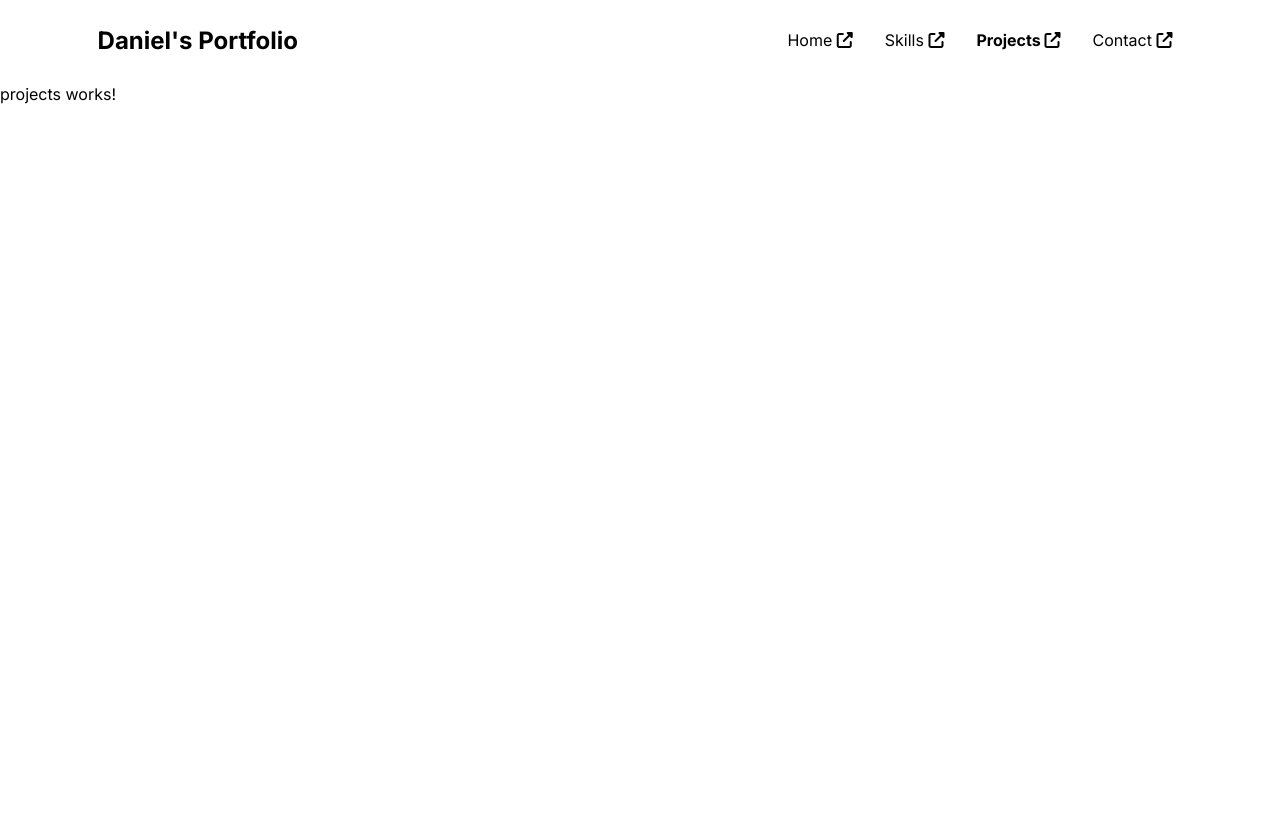
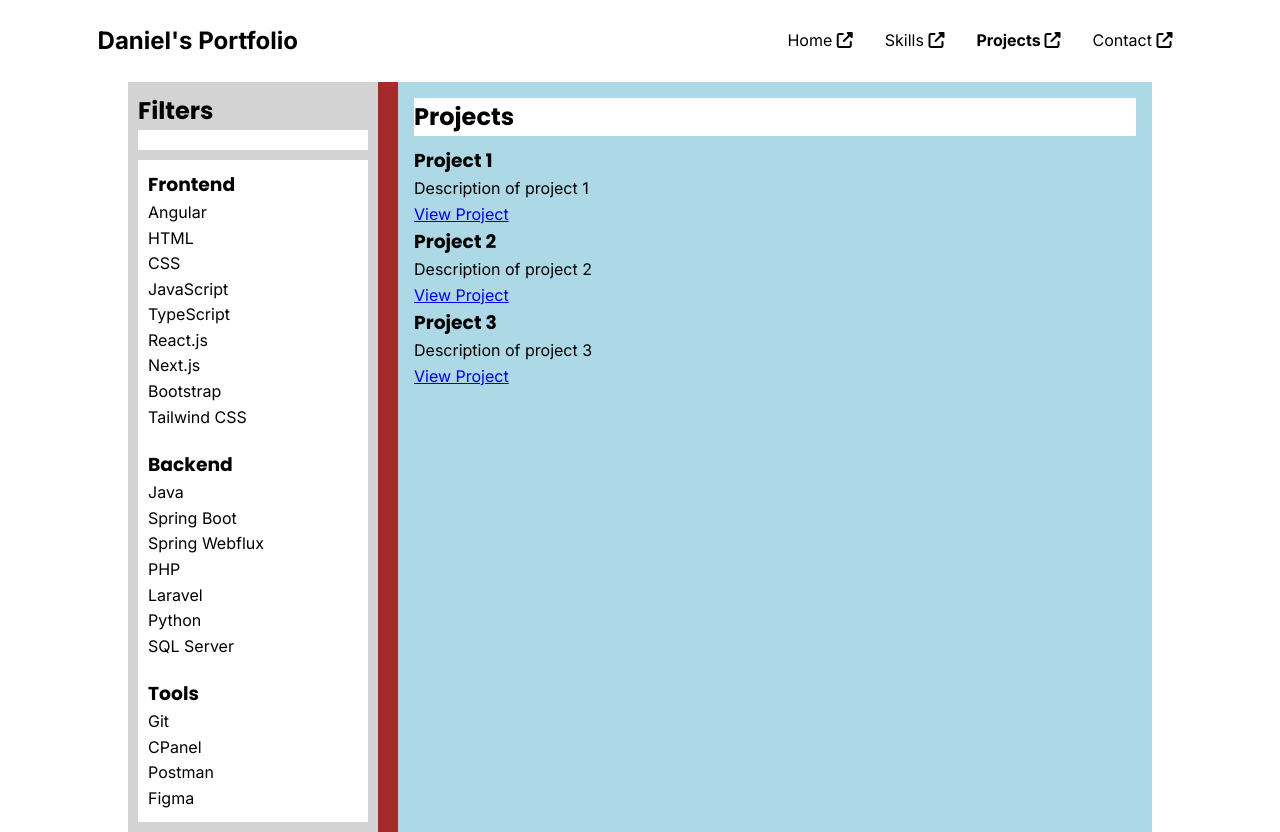
Before and after one commit to Daniee19/Portfolio, an Angular app: page /projects in a window 1280 px wide. Before the commit the page ends 800 px from the top, so only its background shows below. Built offline with nearby package versions, Linux system fonts and the light colour scheme.

Commit message:
feat(project): avanzar la sección del filtro con filter en la selección de las tecnologías

```diff
--- a/src/app/features/home/home.component.css
+++ b/src/app/features/home/home.component.css
@@ -143,7 +143,7 @@
         margin: auto;
     }
     .home-container {
-        padding: 100px;
+        padding: 100px 20px;
     }
     .home-hero{
         display:flex;
--- a/src/app/features/projects/projects.component.css
+++ b/src/app/features/projects/projects.component.css
@@ -0,0 +1,91 @@
+.projects-container {
+    display: flex;
+    width: 100%;
+    gap: 20px;
+    background-color: brown;
+    position: relative;
+    margin: auto;
+}
+
+.filtros-section {
+    background-color: lightgray;
+    padding: 10px;
+    width: 80%;
+    position: absolute;
+}
+
+.filtros-disponibles>ul {
+    list-style-type: none;
+    padding: 0;
+    margin: 0;
+}
+
+.projects-section {
+    background-color: lightblue;
+    width: 100%;
+    padding: 1rem;
+
+}
+
+.filtros-seleccionados {
+    background-color: white;
+    padding: 10px;
+    margin-bottom: 10px;
+}
+
+.item-seleccionado {
+    background-color: lightgreen;
+    padding: 5px;
+    margin: 5px 0px;
+    cursor: pointer;
+}
+
+.filtros-disponibles {
+    background-color: white;
+    padding: 10px;
+}
+
+.filtros-section {
+    display: none;
+}
+
+.filtros-section.active {
+    display: block;
+
+
+}
+
+.projects-intro {
+    display: flex;
+    justify-content: space-between;
+    align-items: center;
+    margin-bottom: 10px;
+    background-color: white;
+}
+
+@media (min-width: 768px) {
+    .projects-container {
+        flex-direction: row;
+    }
+
+    .filtros-section {
+        display: block;
+        width: 250px;
+        position: relative;
+    }
+
+    .projects-section {
+        flex: 1;
+    }
+
+    .arrow-icon {
+        display: none;
+    }
+}
+
+@media (min-width: 1024px) {
+    .projects-container {
+        width: 80%;
+    }
+
+}
--- a/src/app/features/projects/projects.component.html
+++ b/src/app/features/projects/projects.component.html
@@ -1 +1,64 @@
-<p>projects works!</p>
+<div class="projects-container">
+
+    <section class="filtros-section" [class.active]="defecto === true">
+        <h2>Filters</h2>
+
+        <div class="filtros-seleccionados" id="filtros_seleccionados">
+            <!-- <div class="item-seleccionado">
+                Angular
+            </div> -->
+        </div>
+
+
+        <div class="filtros-disponibles">
+            <h3>Frontend</h3>
+            <ul>
+                <li *ngFor="let filter of filters.frontend">
+                    <div class="filter-item" (click)="selectFilter(filter.name)">
+                        {{ filter.name }}
+                    </div>
+                </li>
+            </ul>
+        </div>
+
+        <div class="filtros-disponibles">
+            <h3>Backend</h3>
+            <ul>
+                <li *ngFor="let filter of filters.backend">
+                    <div class="filter-item" (click)="selectFilter(filter.name)">
+                        {{ filter.name }}
+                    </div>
+                </li>
+            </ul>
+        </div>
+
+        <div class="filtros-disponibles">
+            <h3>Tools</h3>
+            <ul>
+                <li *ngFor="let filter of filters.tools">
+                    <div class="filter-item" (click)="selectFilter(filter.name)">
+                        {{ filter.name }}
+                    </div>
+                </li>
+            </ul>
+        </div>
+    </section>
+
+    <section class="projects-section">
+        <div class="projects-intro">
+            <h2>Projects</h2>
+            <a class="arrow-icon" (click)="setBurger()">
+                <i class="fa-solid fa-angles-right fa-xl"></i>
+            </a>
+        </div>
+        <div class="only-projects">
+            <div class="project-list">
+                <div class="project-item" *ngFor="let project of projects">
+                    <h3>{{ project.name }}</h3>
+                    <p>{{ project.description }}</p>
+                    <a [href]="project.link" target="_blank">View Project</a>
+                </div>
+            </div>
+        </div>
+    </section>
+</div>
--- a/src/app/features/projects/projects.component.ts
+++ b/src/app/features/projects/projects.component.ts
@@ -1,12 +1,42 @@
 import { Component } from '@angular/core';
-
+import { CommonModule } from '@angular/common';
+import { SKILLS } from '../skills/skills.data';
 @Component({
   selector: 'app-projects',
   standalone: true,
-  imports: [],
+  imports: [CommonModule],
   templateUrl: './projects.component.html',
   styleUrl: './projects.component.css'
 })
 export class ProjectsComponent {
 
+  defecto = true;
+
+  setBurger() {
+    this.defecto = !this.defecto;
+  }
+
+  filters = SKILLS;
+  projects = [
+    { name: 'Project 1', description: 'Description of project 1', link: '#' },
+    { name: 'Project 2', description: 'Description of project 2', link: '#' },
+    { name: 'Project 3', description: 'Description of project 3', link: '#' }
+  ];
+
+  selectFilter(filter: string) {
+
+    /*Con esto removemos los lenguajes/frameworks seleccionados*/
+    this.filters.frontend = this.filters.frontend.filter(skill => skill.name !== filter);
+    const elementoSeleccionado = document.createElement("div");
+    elementoSeleccionado.innerText = filter;
+
+    document.getElementById("filtros_seleccionados")?.appendChild(elementoSeleccionado);
+
+    this.filters.backend = this.filters.backend.filter(skill => skill.name !== filter);
+    this.filters.tools = this.filters.tools.filter(skill => skill.name !== filter);
+  }
+
+  // onFilterChange(event: any) {
+  //   console.log('Filter changed:', event.target.value);
+  // }
 }
--- a/src/app/features/skills/skills.component.css
+++ b/src/app/features/skills/skills.component.css
@@ -99,6 +99,36 @@
     cursor: pointer;
 }
 
+.skills-list {
+    grid-template-columns: 1fr;
+}
+
+.skills-intro {
+    padding: 0px;
+}
+
+@media (min-width: 328px) {
+    .skills-list {
+        grid-template-columns: 1fr 1fr;
+    }
+}
+
+@media (min-width: 480px) {
+    .skills-list {
+        grid-template-columns: 1fr 1fr 1fr;
+    }
+
+    .skills-intro {
+        padding: 20px 40px;
+    }
+}
+
+@media (min-width: 680px) {
+    .skills-list {
+        grid-template-columns: 1fr 1fr 1fr 1fr;
+    }
+}
+
 /*TABLET*/
 @media (min-width: 768px) {
     .skills-container {
@@ -113,4 +143,14 @@
         font-weight: bold;
         text-align: center;
     }
+
+    .skills-list {
+        grid-template-columns: repeat(6, 1fr);
+    }
 }
+
+@media (min-width: 1200px) {
+    .skills-container {
+        width: 70%;
+    }
+}
--- a/src/app/shared/components/navbar/navbar.component.css
+++ b/src/app/shared/components/navbar/navbar.component.css
@@ -57,6 +57,7 @@
     list-style: none;
     padding: 1rem;
     gap: 1rem;
+    z-index: 99;
 }
 
 .nav-links a {
@@ -79,9 +80,10 @@
 
 /*Diseño para Desktop*/
 @media(min-width:1024px) {
-    .navbar{
+    .navbar {
         padding: 1rem 6.1rem;
     }
+
     .nav-links {
         background-color: transparent;
         display: flex !important;
--- a/src/app/shared/components/socials/socials.component.css
+++ b/src/app/shared/components/socials/socials.component.css
@@ -1,6 +1,6 @@
 .socials {
     position: absolute;
-    bottom: 30px;
+    bottom: auto;
     margin: auto;
     text-align: center;
     left: 50%;
```
